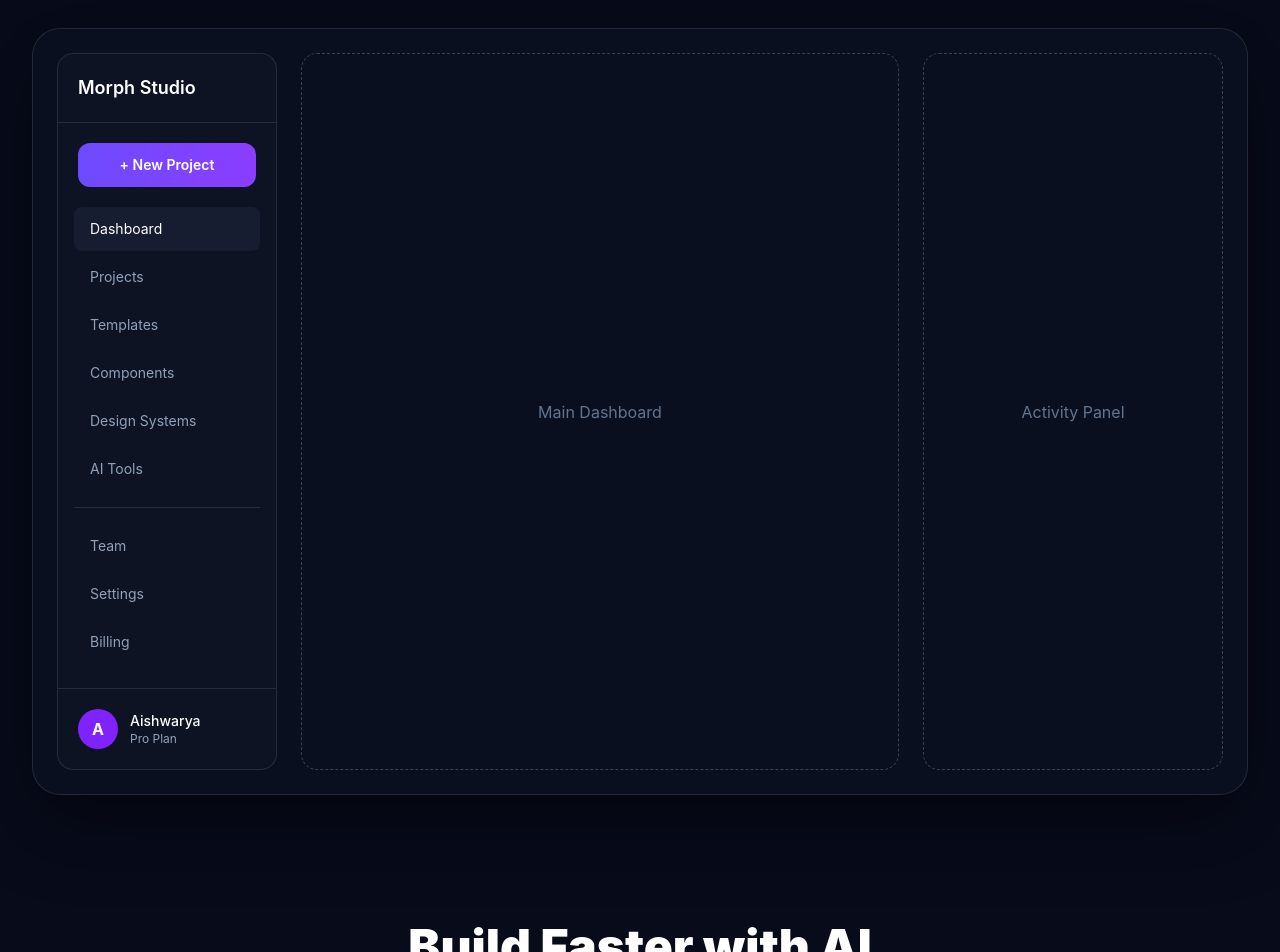
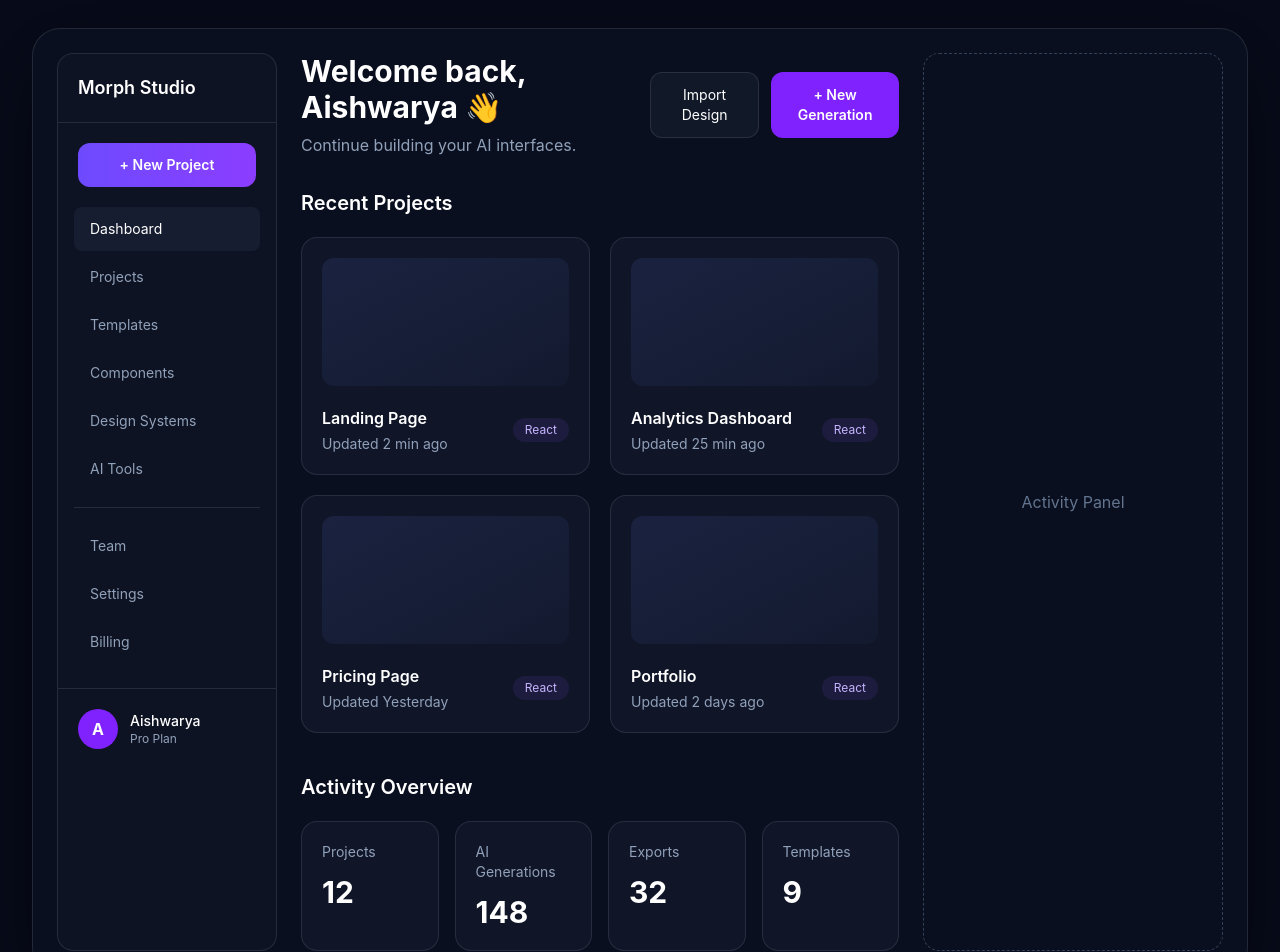
Before and after one commit to aishwaryakhandare-git/Morph-Studio, a React (Vite) app in the folder client/: page / in a window 1280 px wide. Shown: the part 900-1852 px from the top of the page. Built offline with nearby package versions, Linux system fonts and the light colour scheme.

Commit message:
implement main dashboard content with projects and activity overview

```diff
--- a/client/src/pages/Landing/Landing.tsx
+++ b/client/src/pages/Landing/Landing.tsx
@@ -291,11 +291,133 @@ function Landing() {
 
       {/* ================= MAIN ================= */}
 
-      <div className="rounded-2xl border border-dashed border-slate-700 flex items-center justify-center text-slate-500">
+<div>
 
-        Main Dashboard
+  {/* Header */}
+
+  <div className="mb-8 flex items-center justify-between">
+
+    <div>
+
+      <h2 className="text-3xl font-bold text-white">
+        Welcome back, Aishwarya 👋
+      </h2>
+
+      <p className="mt-2 text-slate-400">
+        Continue building your AI interfaces.
+      </p>
+
+    </div>
+
+    <div className="flex gap-3">
+
+      <button className="rounded-xl border border-white/10 bg-[#111827] px-5 py-3 text-sm hover:border-violet-500">
+        Import Design
+      </button>
+
+      <button className="rounded-xl bg-violet-600 px-5 py-3 text-sm font-semibold">
+        + New Generation
+      </button>
+
+    </div>
+
+  </div>
+
+  {/* ================= RECENT PROJECTS ================= */}
+
+  <h3 className="mb-5 text-xl font-semibold">
+    Recent Projects
+  </h3>
+
+  <div className="grid grid-cols-2 gap-5">
+
+    {[
+      {
+        name: "Landing Page",
+        updated: "2 min ago",
+      },
+      {
+        name: "Analytics Dashboard",
+        updated: "25 min ago",
+      },
+      {
+        name: "Pricing Page",
+        updated: "Yesterday",
+      },
+      {
+        name: "Portfolio",
+        updated: "2 days ago",
+      },
+    ].map((project) => (
+
+      <div
+        key={project.name}
+        className="rounded-2xl border border-white/10 bg-[#101528] p-5 transition hover:border-violet-500"
+      >
+
+        <div className="mb-5 h-32 rounded-xl bg-gradient-to-br from-[#1A2240] to-[#131A2F]" />
+
+        <div className="flex items-center justify-between">
+
+          <div>
+
+            <h4 className="font-semibold">
+              {project.name}
+            </h4>
+
+            <p className="mt-1 text-sm text-slate-400">
+              Updated {project.updated}
+            </p>
+
+          </div>
+
+          <span className="rounded-full bg-violet-500/10 px-3 py-1 text-xs text-violet-300">
+            React
+          </span>
+
+        </div>
 
       </div>
+
+    ))}
+
+  </div>
+
+  {/* ================= ACTIVITY OVERVIEW ================= */}
+
+  <h3 className="mb-5 mt-10 text-xl font-semibold">
+    Activity Overview
+  </h3>
+
+  <div className="grid grid-cols-4 gap-4">
+
+    {[
+      ["Projects","12"],
+      ["AI Generations","148"],
+      ["Exports","32"],
+      ["Templates","9"],
+    ].map(([title,value]) => (
+
+      <div
+        key={title}
+        className="rounded-2xl border border-white/10 bg-[#101528] p-5"
+      >
+
+        <p className="text-sm text-slate-400">
+          {title}
+        </p>
+
+        <h3 className="mt-3 text-3xl font-bold">
+          {value}
+        </h3>
+
+      </div>
+
+    ))}
+
+  </div>
+
+</div>
 
       {/* ================= RIGHT PANEL ================= */}
 
```
